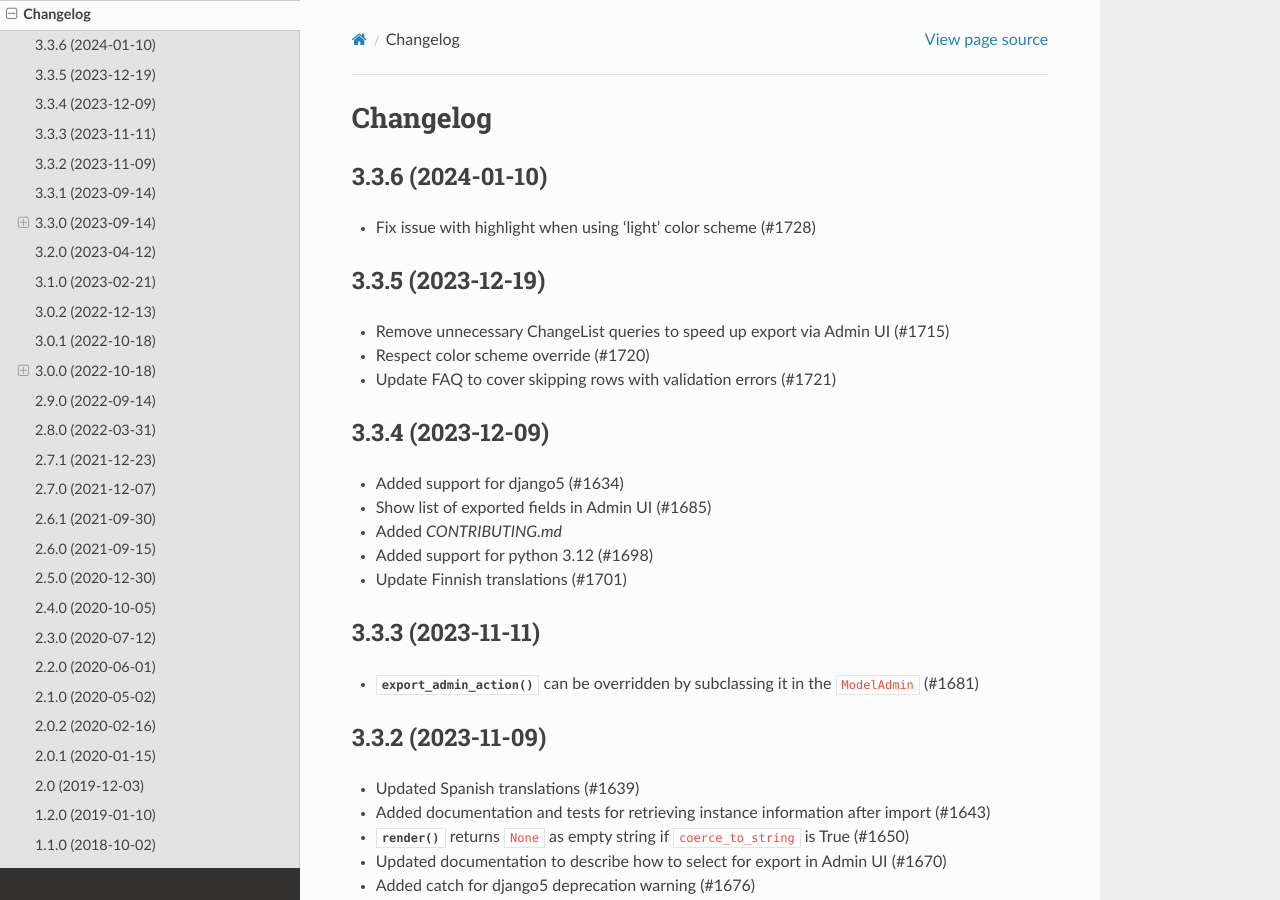
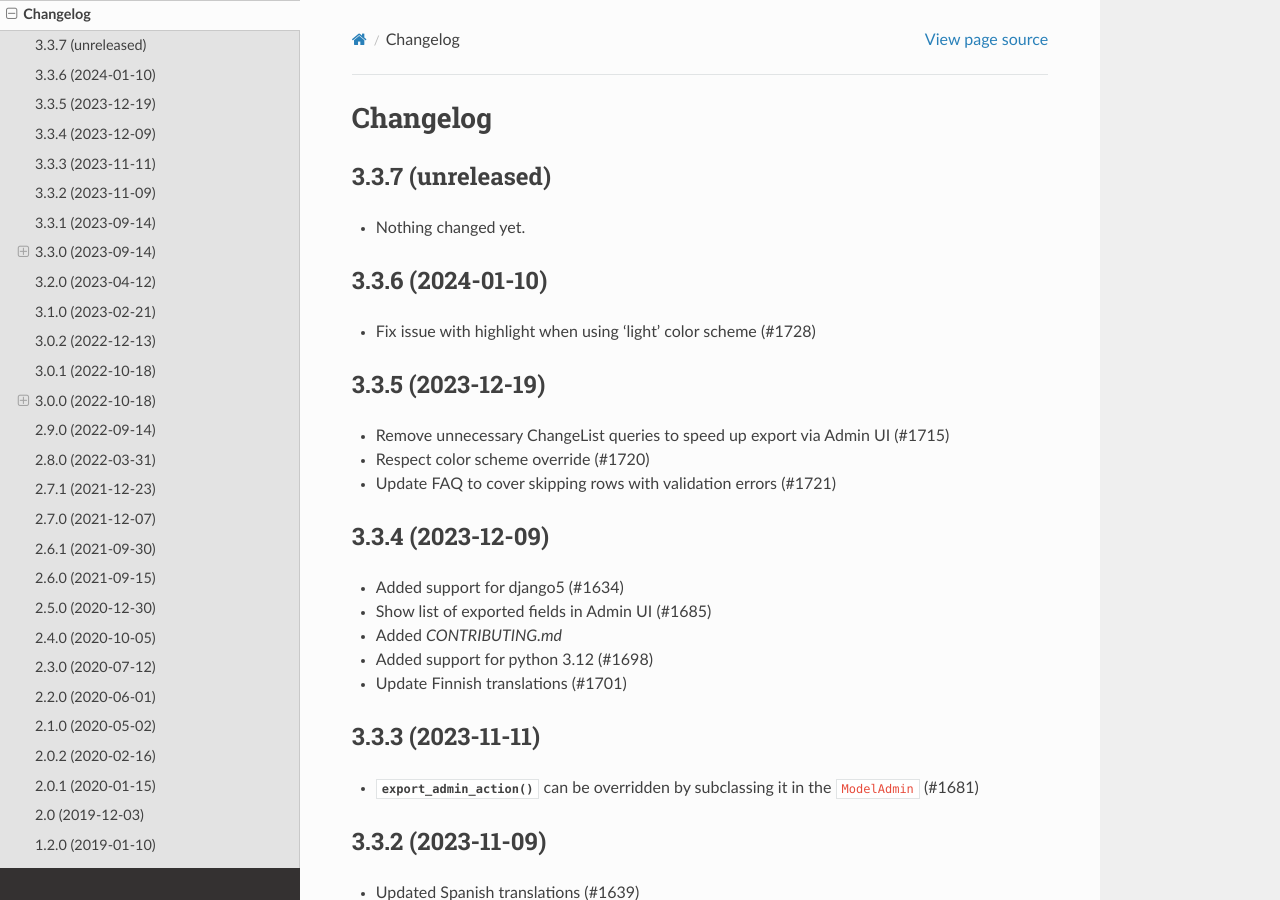
Before and after one commit to django-import-export/django-import-export, a Sphinx documentation site: the page built from docs/changelog.rst, in a window 1280 px wide and 900 px high. Built offline with Sphinx 7.4.7 and the Read the Docs theme 2.0.0, drawn with Linux system fonts in a browser that asks for light colours; pages that are not in the unit, such as notebooks, are missing from menus.

Commit message:
Back to development: 3.3.7

```diff
--- a/docs/changelog.rst
+++ b/docs/changelog.rst
@@ -1,5 +1,11 @@
 Changelog
 =========
+
+3.3.7 (unreleased)
+------------------
+
+- Nothing changed yet.
+
 
 3.3.6 (2024-01-10)
 ------------------
--- a/import_export/__init__.py
+++ b/import_export/__init__.py
@@ -1 +1 @@
-__version__ = "3.3.6"
+__version__ = "3.3.7.dev0"
```
